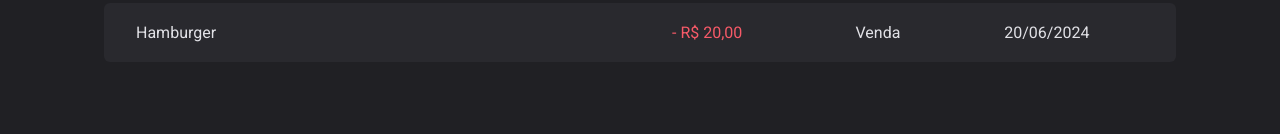
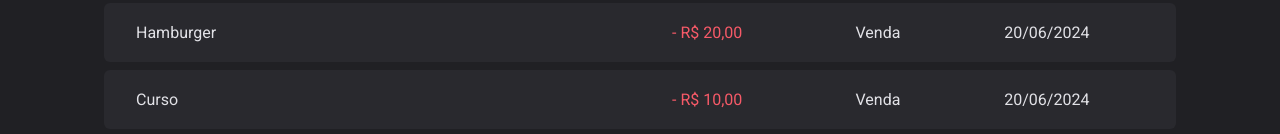
Before and after one commit to ArnaldoAF/03-ignite-dt-money, a React (Vite) app: page / in a window 1280 px wide. Shown: the part 811-945 px from the top of the page. Before the commit the page ends 881 px from the top, so only its background shows below. Built offline with nearby package versions, Linux system fonts and the light colour scheme; data requests are answered from the project's data file.

Commit message:
pesquisar transaction

```diff
--- a/package.json
+++ b/package.json
@@ -14,6 +14,7 @@
     "@hookform/resolvers": "^3.6.0",
     "@radix-ui/react-dialog": "^1.0.5",
     "@radix-ui/react-radio-group": "^1.1.3",
+    "axios": "^1.7.2",
     "json-server": "^1.0.0-beta.1",
     "phosphor-react": "^1.4.1",
     "react": "^18.2.0",
--- a/server.json
+++ b/server.json
@@ -23,6 +23,14 @@
       "category": "Venda",
       "price": 20,
       "createdAt": "2024-06-20T11:48:59.856Z"
+    },
+    {
+      "id": 3,
+      "description": "Curso",
+      "type": "outcome",
+      "category": "Venda",
+      "price": 10,
+      "createdAt": "2024-06-20T11:48:59.856Z"
     }
   ]
 }
--- a/src/components/SearchForm/index.tsx
+++ b/src/components/SearchForm/index.tsx
@@ -3,6 +3,8 @@ import { SearchFormContainer } from "./styles";
 import { useForm } from "react-hook-form";
 import * as z from 'zod'
 import { zodResolver } from "@hookform/resolvers/zod";
+import { useContext } from "react";
+import { TransactionsContext } from "../../contexts/TransactionsContext";
 
 const searchFormSchema = z.object({
     query: z.string()
@@ -11,6 +13,8 @@ const searchFormSchema = z.object({
 type SeachFormInputs = z.infer<typeof searchFormSchema>
 
 export function SearchForm() {
+    const { transactions, fetchTransactions } = useContext(TransactionsContext)
+
     const { register, handleSubmit, formState: {
         isSubmitting
     } } = useForm<SeachFormInputs>({
@@ -18,8 +22,9 @@ export function SearchForm() {
     })
 
     async function handleSearchTransactions(data: SeachFormInputs) {
-        await new Promise(resolve => setTimeout(resolve, 3000))
-        console.log(data)
+        // await new Promise(resolve => setTimeout(resolve, 3000))
+        // console.log(data)
+        await fetchTransactions(data.query)
     }
 
     return (
--- a/src/contexts/TransactionsContext.tsx
+++ b/src/contexts/TransactionsContext.tsx
@@ -1,4 +1,5 @@
 import { ReactNode, createContext, useEffect, useState } from "react"
+import { api } from "../lib/axios";
 
 export interface Transaction {
     id: number;
@@ -10,7 +11,8 @@ export interface Transaction {
 }
 
 export interface TransactionContextType {
-    transactions: Transaction[]
+    transactions: Transaction[],
+    fetchTransactions: (query?: string) => Promise<void>
 }
 
 export interface TransactionProviderProps {
@@ -22,26 +24,24 @@ export const TransactionsContext = createContext({} as TransactionContextType)
 export function TransactionsProvider({ children }: TransactionProviderProps) {
     const [transactions, setTransactions] = useState<Transaction[]>([])
 
-    async function loadTransactions() {
-        const response = await fetch('http://localhost:3333/transactions', {
-            // mode: 'no-cors',
-            headers: {
-                'Content-Type': 'application/json'
-            },
-        });
-        console.log(response)
-        const data = await response.json()
-        console.log(data);
-        setTransactions(data)
+    async function fetchTransactions(query?: string) {
+        const response = await api.get('transactions', {
+            params: {
+                q: query
+            }
+        })
+
+        setTransactions(response.data)
     }
 
     useEffect(() => {
-        loadTransactions()
+        fetchTransactions()
     }, [])
 
     return (
         <TransactionsContext.Provider value={{
-            transactions
+            transactions,
+            fetchTransactions
         }}>
             {children}
         </TransactionsContext.Provider>
--- /dev/null
+++ b/src/lib/axios.ts
@@ -0,0 +1,5 @@
+import axios from "axios";
+
+export const api = axios.create({
+  baseURL: "http://localhost:3333",
+});
```
Also changed, not shown: 1 other file (tests, documents, lock files or other folders).
